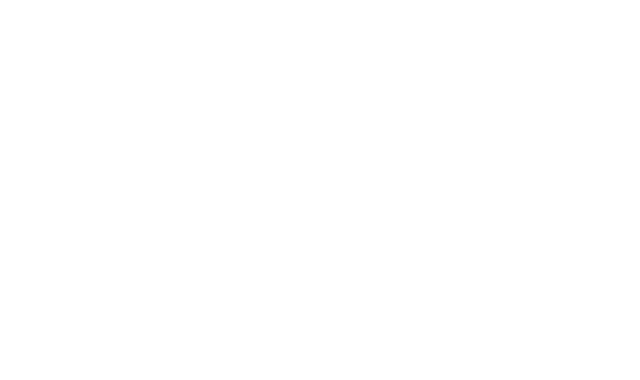
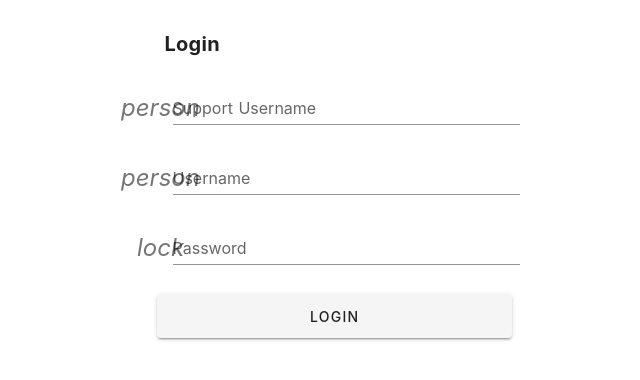
Before and after one commit to kaiyujin/hestia-front, a Nuxt app: page /support in a window 1280 px wide. Before the commit this address had no page. Shown: the top 380 px of the page, without its empty margins (306-946 px from the left). Built offline with nearby package versions, Linux system fonts and the light colour scheme.

Commit message:
add page

```diff
--- /dev/null
+++ b/pages/support.vue
@@ -0,0 +1,75 @@
+<template>
+  <div id="app">
+    <v-container>
+      <v-layout row class="text-xs-center">
+        <v-flex xs4 />
+        <v-flex xs4 class="blue lighten-5">
+          <v-container class="text-xs-center">
+            <v-card flat>
+              <v-card-title primary-title>
+                <h4>Login</h4>
+              </v-card-title>
+              <v-form ref="form">
+                <v-text-field prepend-icon="person"
+                              v-model="SupportUsername"
+                              label="Support Username"
+                              required
+                              v-validate="'required|max:255'"
+                              :error-messages="errors.collect('SupportUsername')"
+                              data-vv-name="SupportUsername"
+                ></v-text-field>
+                <v-text-field prepend-icon="person"
+                              v-model="Username"
+                              label="Username"
+                              required
+                              v-validate="'required|max:255'"
+                              :error-messages="errors.collect('Username')"
+                              data-vv-name="Username"
+                ></v-text-field>
+                <v-text-field prepend-icon="lock" name="Password" label="Password" type="password"></v-text-field>
+                <v-card-actions>
+                  <v-btn primary round large block color="blue lighten-3" @click="submit">Login</v-btn>
+                </v-card-actions>
+              </v-form>
+            </v-card>
+          </v-container>
+        </v-flex>
+      </v-layout>
+    </v-container>
+  </div>
+</template>
+
+<script>
+  export default {
+
+    data: () => ({
+      SupportUsername: '',
+      Username: '',
+      Password: '',
+      dictionary: {
+        attributes: {
+          //Username: 'E-mail Address'
+        },
+        custom: {
+          password: {
+            required: () => 'pass can not be empty',
+            max: 'The name field may not be greater than 100 characters'
+            // custom messages
+          }
+        }
+      }
+    }),
+
+    mounted () {
+      this.$validator.localize('en', this.dictionary)
+    },
+
+    methods: {
+      submit () {
+        this.$validator.validateAll().then(result => {
+            if (result) this.$router.push('/reservations/')
+        })
+      }
+    }
+  }
+</script>
```
